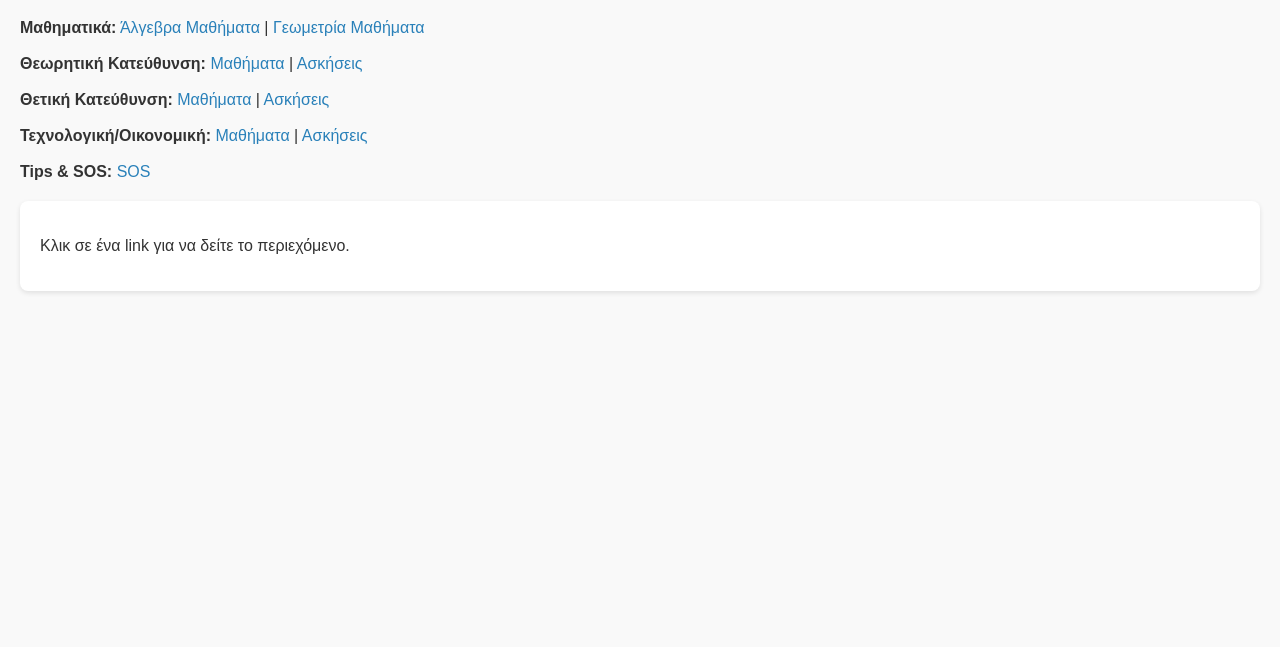
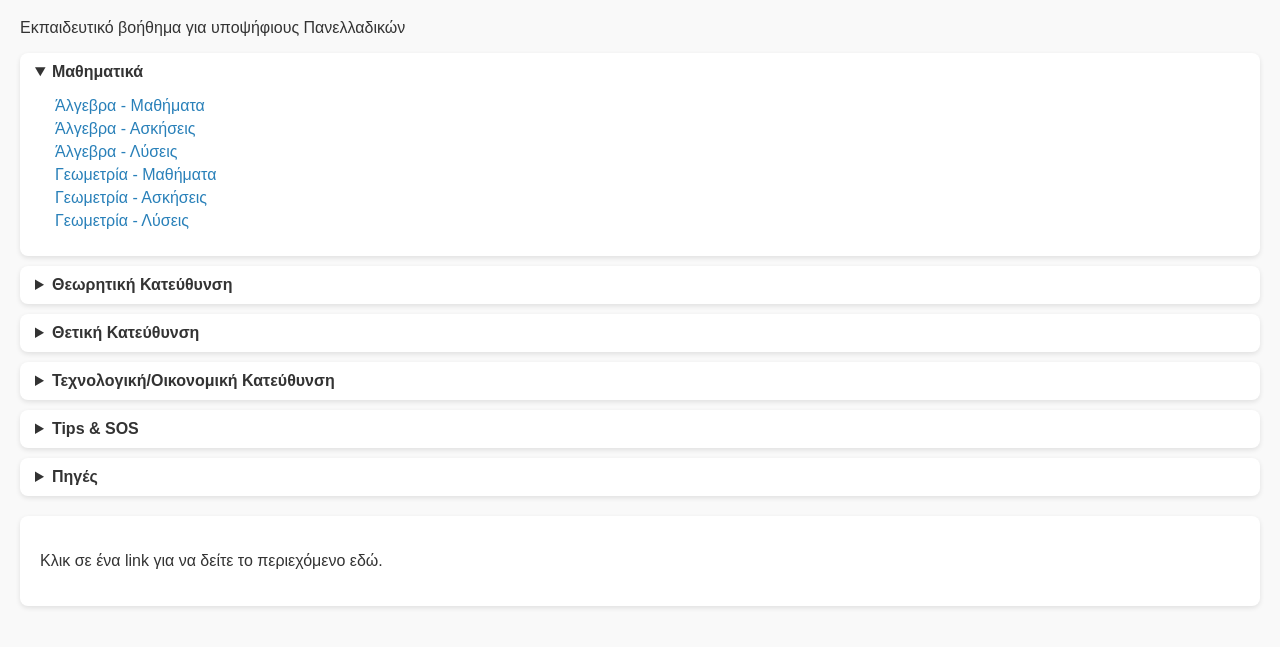
Before and after one commit to ChrisVSD/edu-guide-greek, a plain HTML site: page index.html in a window 1280 px wide. Shown: the part 61-708 px from the top of the page. Drawn offline with nearby package versions, Linux system fonts and the light colour scheme.

Commit message:
Update index.html

```diff
--- a/index.html
+++ b/index.html
@@ -5,46 +5,85 @@
 <meta name="viewport" content="width=device-width, initial-scale=1.0">
 <title>Edu Guide Greek</title>
 <style>
-  body { font-family: Arial, sans-serif; margin: 20px; background: #f9f9f9; color: #333; }
+  body { font-family: Arial, sans-serif; background: #f9f9f9; color: #333; margin: 20px; }
   h1 { color: #2c3e50; }
-  nav { margin-bottom: 20px; }
+  h2 { margin-top: 1.5em; }
+  details { margin-bottom: 10px; background: #fff; padding: 10px 15px; border-radius: 8px; box-shadow: 0 2px 5px rgba(0,0,0,0.1); }
+  summary { font-weight: bold; cursor: pointer; }
   a { color: #2980b9; text-decoration: none; }
   a:hover { text-decoration: underline; }
-  #content { background: #fff; padding: 20px; border-radius: 8px; box-shadow: 0 2px 5px rgba(0,0,0,0.1); }
+  ul { list-style: none; padding-left: 20px; }
+  li { margin: 5px 0; }
+  #content { background: #fff; padding: 20px; border-radius: 8px; box-shadow: 0 2px 5px rgba(0,0,0,0.1); margin-top: 20px; }
+  pre { background: #f4f4f4; padding: 10px; overflow-x: auto; }
+  code { background: #f4f4f4; padding: 2px 5px; border-radius: 4px; }
 </style>
 </head>
 <body>
 
 <h1>Edu Guide Greek</h1>
+<p>Εκπαιδευτικό βοήθημα για υποψήφιους Πανελλαδικών</p>
 
-<nav>
-  <strong>Μαθηματικά:</strong>
-  <a href="#" data-file="Math/Algebra/Lessons.md">Άλγεβρα Μαθήματα</a> |
-  <a href="#" data-file="Math/Geometry/Lessons.md">Γεωμετρία Μαθήματα</a>
-  <br><br>
-  <strong>Θεωρητική Κατεύθυνση:</strong>
-  <a href="#" data-file="Courses/Theoritiki/Lessons.md">Μαθήματα</a> |
-  <a href="#" data-file="Courses/Theoritiki/Exercises.md">Ασκήσεις</a>
-  <br><br>
-  <strong>Θετική Κατεύθυνση:</strong>
-  <a href="#" data-file="Courses/Thetiki/Lessons.md">Μαθήματα</a> |
-  <a href="#" data-file="Courses/Thetiki/Exercises.md">Ασκήσεις</a>
-  <br><br>
-  <strong>Τεχνολογική/Οικονομική:</strong>
-  <a href="#" data-file="Courses/Texnologiki/Lessons.md">Μαθήματα</a> |
-  <a href="#" data-file="Courses/Texnologiki/Exercises.md">Ασκήσεις</a>
-  <br><br>
-  <strong>Tips & SOS:</strong>
-  <a href="#" data-file="Tips/SOS.md">SOS</a>
-</nav>
+<details open>
+  <summary>Μαθηματικά</summary>
+  <ul>
+    <li><a href="#" data-file="Math/Algebra/Lessons.md">Άλγεβρα - Μαθήματα</a></li>
+    <li><a href="#" data-file="Math/Algebra/Exercises.md">Άλγεβρα - Ασκήσεις</a></li>
+    <li><a href="#" data-file="Math/Algebra/Solutions.md">Άλγεβρα - Λύσεις</a></li>
+    <li><a href="#" data-file="Math/Geometry/Lessons.md">Γεωμετρία - Μαθήματα</a></li>
+    <li><a href="#" data-file="Math/Geometry/Exercises.md">Γεωμετρία - Ασκήσεις</a></li>
+    <li><a href="#" data-file="Math/Geometry/Solutions.md">Γεωμετρία - Λύσεις</a></li>
+  </ul>
+</details>
+
+<details>
+  <summary>Θεωρητική Κατεύθυνση</summary>
+  <ul>
+    <li><a href="#" data-file="Courses/Theoritiki/Lessons.md">Μαθήματα</a></li>
+    <li><a href="#" data-file="Courses/Theoritiki/Exercises.md">Ασκήσεις</a></li>
+    <li><a href="#" data-file="Courses/Theoritiki/Solutions.md">Λύσεις</a></li>
+  </ul>
+</details>
+
+<details>
+  <summary>Θετική Κατεύθυνση</summary>
+  <ul>
+    <li><a href="#" data-file="Courses/Thetiki/Lessons.md">Μαθήματα</a></li>
+    <li><a href="#" data-file="Courses/Thetiki/Exercises.md">Ασκήσεις</a></li>
+    <li><a href="#" data-file="Courses/Thetiki/Solutions.md">Λύσεις</a></li>
+  </ul>
+</details>
+
+<details>
+  <summary>Τεχνολογική/Οικονομική Κατεύθυνση</summary>
+  <ul>
+    <li><a href="#" data-file="Courses/Texnologiki/Lessons.md">Μαθήματα</a></li>
+    <li><a href="#" data-file="Courses/Texnologiki/Exercises.md">Ασκήσεις</a></li>
+    <li><a href="#" data-file="Courses/Texnologiki/Solutions.md">Λύσεις</a></li>
+  </ul>
+</details>
+
+<details>
+  <summary>Tips & SOS</summary>
+  <ul>
+    <li><a href="#" data-file="Tips/SOS.md">Συμβουλές & SOS</a></li>
+  </ul>
+</details>
+
+<details>
+  <summary>Πηγές</summary>
+  <ul>
+    <li><a href="#" data-file="Resources.md">Resources.md</a></li>
+  </ul>
+</details>
 
 <div id="content">
-  <p>Κλικ σε ένα link για να δείτε το περιεχόμενο.</p>
+  <p>Κλικ σε ένα link για να δείτε το περιεχόμενο εδώ.</p>
 </div>
 
 <script src="https://cdn.jsdelivr.net/npm/marked/marked.min.js"></script>
 <script>
-const links = document.querySelectorAll('nav a');
+const links = document.querySelectorAll('a[data-file]');
 const contentDiv = document.getElementById('content');
 
 links.forEach(link => {
@@ -52,9 +91,13 @@ links.forEach(link => {
     e.preventDefault();
     const file = link.dataset.file;
     fetch(file)
-      .then(res => res.text())
+      .then(res => {
+        if(!res.ok) throw new Error("File not found");
+        return res.text();
+      })
       .then(md => {
         contentDiv.innerHTML = marked.parse(md);
+        window.scrollTo({ top: contentDiv.offsetTop, behavior: 'smooth' });
       })
       .catch(err => {
         contentDiv.innerHTML = `<p style="color:red;">Δεν βρέθηκε το αρχείο: ${file}</p>`;
```
